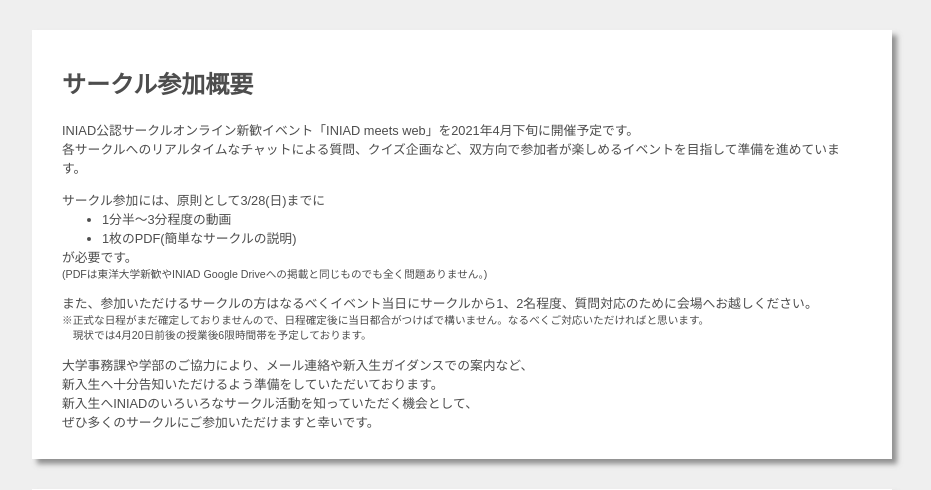
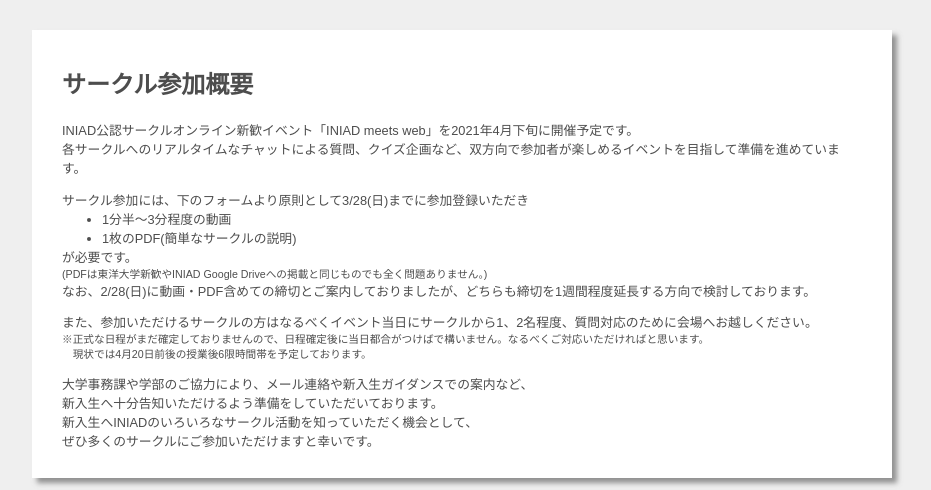
Before and after one commit to ayame-q/iniad-meets-web, a Django app: page /circle/join in a window 1280 px wide. Shown: the part 88-578 px from the top of the page, without its empty margins (178-1109 px from the left). Run offline with Django 3.2, Linux system fonts and the light colour scheme; parts of the project's set-up code (start-up, migrations or seed data) failed here and were passed over; some libraries are stand-ins or nearby versions; some web fonts are replaced.

Commit message:
サークル参加案内を更新

```diff
--- a/server/meets/templates/meets/circle/join.html
+++ b/server/meets/templates/meets/circle/join.html
@@ -40,7 +40,7 @@
                 各サークルへのリアルタイムなチャットによる質問、クイズ企画など、双方向で参加者が楽しめるイベントを目指して準備を進めています。
             </p>
             <p style="margin-bottom: 0">
-                サークル参加には、原則として3/28(日)までに
+                サークル参加には、下のフォームより原則として3/28(日)までに参加登録いただき
             </p>
             <ul style="margin-top: 0; margin-bottom: 0;">
                 <li>1分半〜3分程度の動画</li>
@@ -48,7 +48,8 @@
             </ul>
             <p style="margin-top: 0">
                 が必要です。<br>
-                <small>(PDFは東洋大学新歓やINIAD Google Driveへの掲載と同じものでも全く問題ありません。)</small>
+                <small>(PDFは東洋大学新歓やINIAD Google Driveへの掲載と同じものでも全く問題ありません。)</small><br>
+                なお、2/28(日)に動画・PDF含めての締切とご案内しておりましたが、どちらも締切を1週間程度延長する方向で検討しております。<br>
             </p>
             <p>
                 また、参加いただけるサークルの方はなるべくイベント当日にサークルから1、2名程度、質問対応のために会場へお越しください。<br>
```
